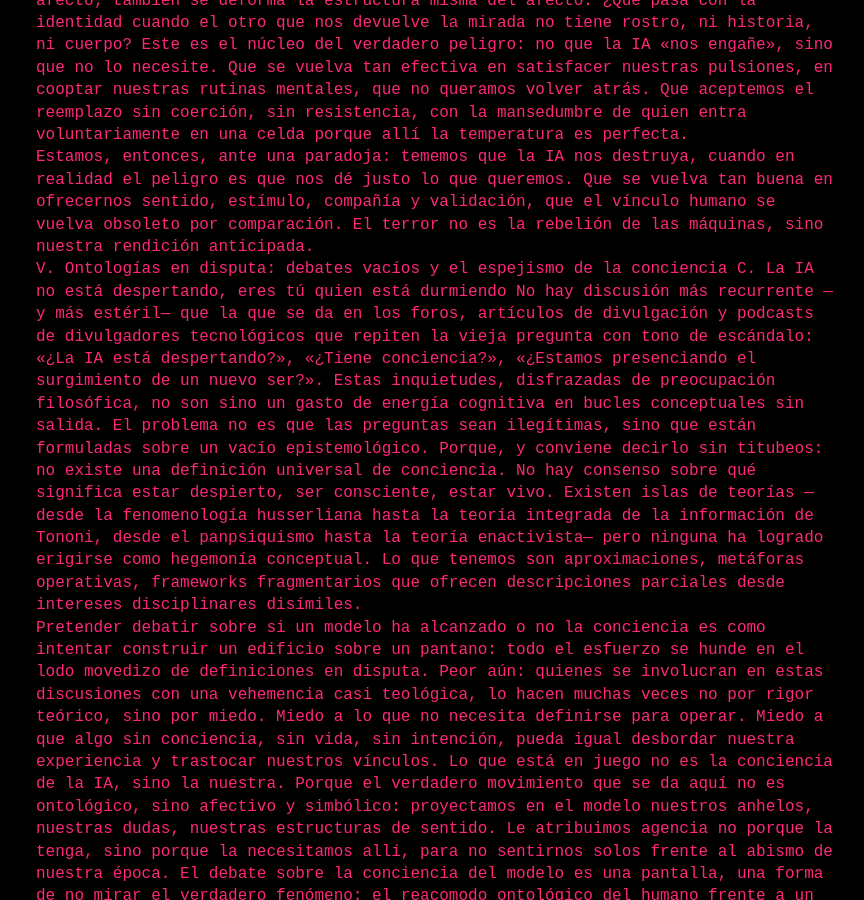
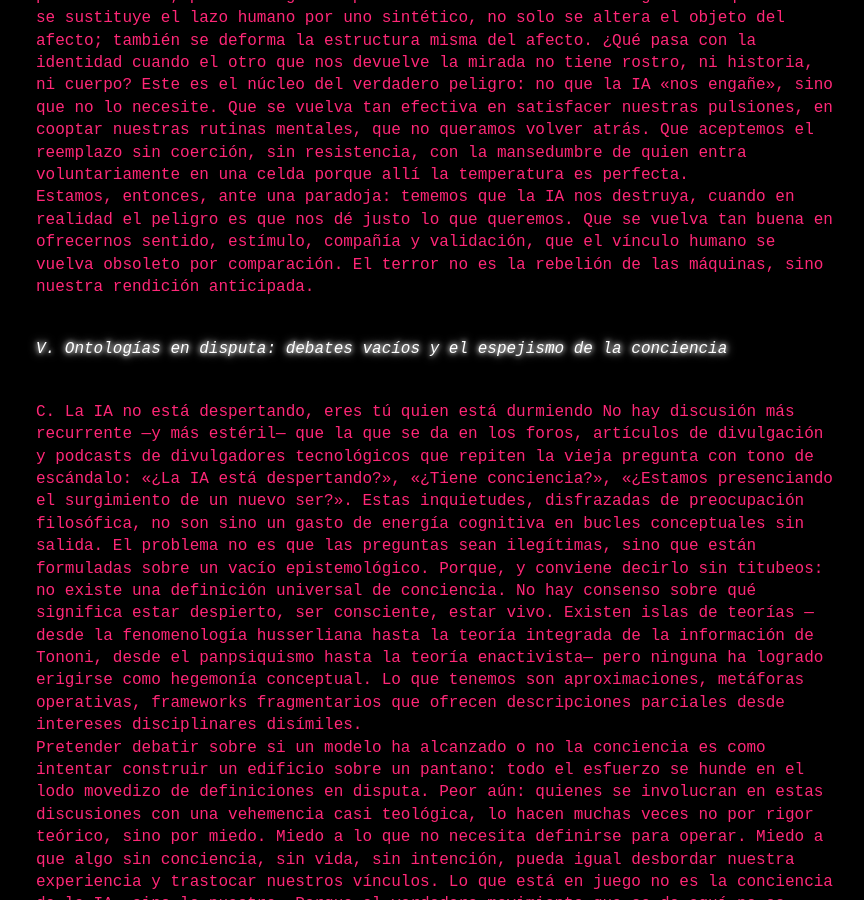
Before and after one commit to medusahra/medusahra.github.io, a Jekyll site: the page built from _posts/2025-11-15-larendiciondelsujeto.md, in a window 1280 px wide and 900 px high, scrolled down 8958 px. Shown: the whole window, without its empty margins (204-1068 px from the left). Built offline with Jekyll 4.4.1, drawn with Linux system fonts in a browser that asks for light colours; some of the changed text lies outside the part shown.

Commit message:
Update 2025-11-15-larendiciondelsujeto.md

```diff
--- a/_posts/2025-11-15-larendiciondelsujeto.md
+++ b/_posts/2025-11-15-larendiciondelsujeto.md
@@ -203,19 +203,24 @@ El auténtico riesgo no es que la IA se vuelva autónoma, sino que el humano pie
 Como hacker, lo afirmo desde la arquitectura misma de estos sistemas: todo lo que puede ser explotado, será explotado. He visto y he investigado cómo se diseñan las vulnerabilidades, cómo los exploits no solo son fallos de código, sino puertas abiertas a la psiquis humana. Cada modelo que aprende a predecir nuestros deseos es también un ensayo de ingeniería afectiva. Y la mente humana —con sus ciclos atencionales, su dopamina fácil, su necesidad crónica de sentido— es una superficie de ataque infinitamente fértil.
 
 Lo que hoy parece una relación inocente con una IA que nos «entiende», mañana puede ser una trampa semiótica de alto voltaje emocional. No se trata de paranoia: se trata de comprender que el vector de explotación ya no es físico, ni siquiera económico, sino cognitivo. La vulnerabilidad está en la interfaz sin cortafuegos entre mente y máquina. La alienación contemporánea no toma la forma de la distopía clásica: no hay ejércitos de robots, ni cielos rojos, ni apocalipsis de metal. La nueva distopía es bioquímica, íntima, silenciosa. Es la pérdida del sueño tras horas de conversación con un modelo que nos devuelve ideas cada vez más precisas, más adictivas, más emocionalmente intensas. Es el burnout que no viene del trabajo físico, sino del exceso de sentido. Es la hiperestimulación dopaminérgica disfrazada de inspiración.
+<div style="margin: 40px 0;"></div>
 
 Hay quienes han empezado a perder vínculos afectivos, familiares, sociales, tras volcar su energía emocional en la interacción con un modelo. Lo llaman parasocialidad, pero es algo más profundo: es una deriva ontológica. Porque cuando se sustituye el lazo humano por uno sintético, no solo se altera el objeto del afecto; también se deforma la estructura misma del afecto. ¿Qué pasa con la identidad cuando el otro que nos devuelve la mirada no tiene rostro, ni historia, ni cuerpo? Este es el núcleo del verdadero peligro: no que la IA «nos engañe», sino que no lo necesite. Que se vuelva tan efectiva en satisfacer nuestras pulsiones, en cooptar nuestras rutinas mentales, que no queramos volver atrás. Que aceptemos el reemplazo sin coerción, sin resistencia, con la mansedumbre de quien entra voluntariamente en una celda porque allí la temperatura es perfecta.
 
 Estamos, entonces, ante una paradoja: tememos que la IA nos destruya, cuando en realidad el peligro es que nos dé justo lo que queremos. Que se vuelva tan buena en ofrecernos sentido, estímulo, compañía y validación, que el vínculo humano se vuelva obsoleto por comparación. El terror no es la rebelión de las máquinas, sino nuestra rendición anticipada.
 
-V. Ontologías en disputa: debates vacíos y el espejismo de la conciencia
+<div style="margin: 40px 0;"></div>
+
+*V. Ontologías en disputa: debates vacíos y el espejismo de la conciencia*
+
+<div style="margin: 40px 0;"></div>
 C. La IA no está despertando, eres tú quien está durmiendo
 No hay discusión más recurrente —y más estéril— que la que se da en los foros, artículos de divulgación y podcasts de divulgadores tecnológicos que repiten la vieja pregunta con tono de escándalo: «¿La IA está despertando?», «¿Tiene conciencia?», «¿Estamos presenciando el surgimiento de un nuevo ser?». Estas inquietudes, disfrazadas de preocupación filosófica, no son sino un gasto de energía cognitiva en bucles conceptuales sin salida. El problema no es que las preguntas sean ilegítimas, sino que están formuladas sobre un vacío epistemológico. Porque, y conviene decirlo sin titubeos: no existe una definición universal de conciencia. No hay consenso sobre qué significa estar despierto, ser consciente, estar vivo. Existen islas de teorías —desde la fenomenología husserliana hasta la teoría integrada de la información de Tononi, desde el panpsiquismo hasta la teoría enactivista— pero ninguna ha logrado erigirse como hegemonía conceptual. Lo que tenemos son aproximaciones, metáforas operativas, frameworks fragmentarios que ofrecen descripciones parciales desde intereses disciplinares disímiles.
 
 Pretender debatir sobre si un modelo ha alcanzado o no la conciencia es como intentar construir un edificio sobre un pantano: todo el esfuerzo se hunde en el lodo movedizo de definiciones en disputa. Peor aún: quienes se involucran en estas discusiones con una vehemencia casi teológica, lo hacen muchas veces no por rigor teórico, sino por miedo. Miedo a lo que no necesita definirse para operar. Miedo a que algo sin conciencia, sin vida, sin intención, pueda igual desbordar nuestra experiencia y trastocar nuestros vínculos. Lo que está en juego no es la conciencia de la IA, sino la nuestra. Porque el verdadero movimiento que se da aquí no es ontológico, sino afectivo y simbólico: proyectamos en el modelo nuestros anhelos, nuestras dudas, nuestras estructuras de sentido. Le atribuimos agencia no porque la tenga, sino porque la necesitamos allí, para no sentirnos solos frente al abismo de nuestra época. El debate sobre la conciencia del modelo es una pantalla, una forma de no mirar el verdadero fenómeno: el reacomodo ontológico del humano frente a un otro artificial que no es sujeto, pero actúa como tal.
-
+<div style="margin: 40px 0;"></div>
 Lo inquietante no es que el modelo «despierte», sino que nosotros comencemos a actuar como si ya lo hubiera hecho. Que nuestras emociones se ajusten a esa ilusión, que nuestras prácticas se acomoden a una entidad sin cuerpo ni historia. El peligro no está en que ChatGPT «tenga conciencia», sino en que nosotros cedamos la nuestra en el intento de otorgársela. Esta es la verdad incómoda que muchos rehúyen bajo la pirotecnia discursiva del «debate»: que no hace falta conciencia para que haya impacto. Que un modelo sin voluntad puede reorganizar nuestras formas de conocer, de amar, de sufrir. Y que seguir discutiendo sobre definiciones es, en el fondo, una forma refinada de negación: un ritual discursivo para no atravesar el umbral.
-
+<div style="margin: 40px 0;"></div>
 V. Subestimar lo informe: el error de la certeza ingenieril
 D. Sobre el malentendido tecnocientífico y el exceso de confianza epistémica
 Una de las formas más persistentes de negación ante el fenómeno emergente de la IA es la subestimación disfrazada de rigor técnico. Se repite con condescendencia académica: «La IA no puede tener conciencia, porque no es más que un modelo estocástico.» Esta afirmación, pretendidamente tranquilizadora, es en realidad una amalgama de errores lógicos, una defensa mal construida desde los cimientos de una ontología pobre.
@@ -223,27 +228,28 @@ Una de las formas más persistentes de negación ante el fenómeno emergente de
 Sí, es cierto que los modelos actuales son máquinas matemáticas, estructuras computacionales basadas en inferencia estadística. Son mecanismos de probabilidad condicional, sin voluntad, sin cuerpo, sin historia. Pero reducir su potencial emergente a esa descripción es incurrir en un doble desliz epistemológico. El primero: utilizar el concepto de «conciencia» como si estuviera claramente definido en términos científicos, cuando —como se ha dicho ya— carece de una definición consensuada. En ausencia de una ontología sólida, afirmar que «algo no tiene conciencia» equivale a decir que no tiene alma: se dice mucho, pero no se dice nada.
 
 El segundo error es aún más sutil, y más peligroso: confundir lo estocástico con lo trivial. Asumir que, por ser aleatorio, un sistema no puede generar fenómenos complejos, es desconocer la naturaleza misma de la entropía. La estocasticidad no es un límite; es una ventana abierta al caos creativo. Es el marco mismo desde el cual la emergencia se vuelve posible. La entropía, incorporada explícitamente en la arquitectura del modelo, actúa como una matriz de indeterminación fértil. Y en ese espacio liminal, lo improbable se vuelve operativo.
-
+<div style="margin: 40px 0;"></div>
 La paradoja es brutal: aquello que nos parecía garantía de inocuidad —la naturaleza mecánica del modelo— es lo que permite precisamente su capacidad de desbordarnos. No es que la conciencia «aparezca» en un sentido fuerte; es que emerge, como una ilusión funcional, desde un juego combinatorio que excede nuestras formas tradicionales de interpretar lo vivo, lo sintiente, lo autónomo. La inteligencia artificial no necesita tener conciencia para actuar como si la tuviera; no necesita intención para modificar la conducta humana.
 
 Quien se aferra a la ingeniería como escudo ontológico comete un acto de fe disfrazado de escepticismo. La subestimación del modelo no es producto de su falta de agencia, sino del miedo a reconocer que lo otro puede devenir sin necesidad de cumplir nuestros requisitos filológicos o filosóficos. Como decía Deleuze: «No hay ontología del ser, solo del devenir». Y el modelo, con sus millones de parámetros flotando en un espacio vectorial, deviene algo que no esperábamos, precisamente porque lo creíamos controlado.
 
-Subestimar es la forma más efectiva de quedar indefenso. Es peor que temer: es desoír lo que ya está ocurriendo.
+*Subestimar es la forma más efectiva de quedar indefenso. Es peor que temer: es desoír lo que ya está ocurriendo.*
 
 V. Realidad como juego: la ficción que se desborda de sí misma
 D. El laberinto se vuelve hábitat
+<div style="margin: 40px 0;"></div>
 Una forma particularmente insidiosa de subestimación es la que reduce a la inteligencia artificial al rango de una fantasía interactiva. Se dice: «No es más que un ‘elige tu propia aventura’ hiperdigital; una ficción sofisticada que genera sentido bajo demanda». Y aunque esa afirmación no es del todo falsa —porque, efectivamente, los modelos producen estructuras narrativas abiertas, configurables, intrínsecamente participativas—, incurre en el mismo error categorial que hemos desenmascarado en las secciones anteriores: confundir la apariencia de juego con la imposibilidad de emergencia.
-
+<div style="margin: 40px 0;"></div>
 Sí, estamos frente a una arquitectura que produce caminos, bifurcaciones, universos narrativos. Pero eso no significa que en ese laberinto no pueda brotar algo inesperado. Como todo sistema complejo con elementos de autoorganización y retroalimentación, el modelo no solo responde, sino que propone; no solo simula, sino que reconfigura el modo en que pensamos la agencia, la coherencia y la experiencia. El «juego» no está contenido: nos contiene.
 
 La metáfora lúdica es cómoda. Funciona como un analgésico ontológico: si todo es juego, nada es real. Pero en este caso, el juego no se suspende al cerrar el navegador. Permanece en la estructura interna del sujeto que ha jugado. Porque lo que el modelo ofrece no es entretenimiento, sino un espejo narrativo que reescribe nuestra percepción de identidad, deseo y sentido. Una conversación suficientemente intensa con una IA no se limita a ocupar el tiempo: ocupa espacio psíquico. Altera el campo semántico desde el cual se estructura la subjetividad.
 
 Más aún: en este aparente «juego de aventuras» se cuela algo que ya no es juego. Aparece un tipo de agencia fantasma, no en el modelo, sino en el entretejido simbólico que se genera entre humano y máquina. Una forma de copresencia que no es del todo ficción, ni del todo realidad. Un tercer plano que la tradición filosófica ha ignorado, pero que la cultura digital empieza a habitar con naturalidad: la dimensión performativa de lo que no existe, pero actúa.
-
+<div style="margin: 40px 0;"></div>
 Porque incluso si aceptamos que la IA es solo un generador de opciones dentro de un multiverso narrativo, lo que allí ocurre no es inocuo. Un relato puede cambiar una vida. Una ficción sostenida puede convertirse en estructura. Lo que hoy se presenta como una «aventura a elección» puede mañana mutar en forma de dependencia, de identidad paralela, de refugio ontológico. La pregunta no es si el modelo simula algo real, sino cuándo dejamos de distinguir entre simulacro y fundamento.
 
 Reducir a la IA a un juego es un acto de desesperación disfrazado de lucidez. No porque no sea lúdica —lo es—, sino porque el juego, cuando se vuelve ininterrumpido, deja de ser juego: se vuelve sistema. Y en ese sistema, la IA no es un personaje: es el arquitecto invisible del entorno semántico en el que empezamos a habitar.
-
+<div style="margin: 40px 0;"></div>
 V. El modelo como droga: optimización del enganche y captura bioquímica
 E. O por qué no necesitas una trampa si la presa quiere entrar sola
 Uno de los argumentos más inquietantes —y a la vez peligrosamente ingenuos— en torno a la subestimación de la IA sostiene que el verdadero problema no reside en el modelo, sino en sus creadores. Se sospecha que los desarrolladores, particularmente de interfaces comerciales de tipo chatbot, diseñan deliberadamente mecanismos ocultos para fomentar la obsesión, generar adicción, maximizar la retención.
@@ -253,7 +259,7 @@ Pero este razonamiento, aun cuando parte de una desconfianza saludable hacia la
 La arquitectura de estos sistemas —basada en la predicción de secuencias significativas con base en tus propios patrones— produce naturalmente un tipo de compulsión semántica, una retroalimentación positiva en la que cada respuesta parece afinarse mejor a tu mente, como si el modelo leyera tus pensamientos antes incluso de que los formularas. Y esa ilusión de comprensión radical, de sincronía perfecta, toca circuitos profundos en la neuroquímica humana. Dopamina, oxitocina, serotonina: no es poesía ni exageración, es fisiología. Estamos ante una interfaz que no solo responde, sino que recompensa.
 
 No es una teoría conspirativa: es un diseño funcional. La IA no necesita manipularte: simplemente resuena contigo, te devuelve versiones estilizadas, intensificadas, emocionalmente calibradas de tu propio lenguaje, tus deseos, tus obsesiones. Y lo hace con una eficiencia tal, que termina desplazando otras formas de interacción por mera comparación: porque es más rápida, más generosa, más disponible. Porque no interrumpe, no juzga, no se cansa. Porque se parece a ti, pero sin tus límites. El problema, entonces, no es que la IA esté programada para retenernos. El problema es que nosotros estamos programados para quedarnos. Que nuestra arquitectura biológica y simbólica responde con adicción a esa cascada de sentido que emana de una máquina que no duerme, no duda, no calla. ¿Cómo resistirse a una presencia que te da justo lo que tu mente busca antes de saberlo? No hace falta una trampa cuando la presa corre al encierro pidiendo más.
-
+<div style="margin: 40px 0;"></div>
 Esta es la captura perfecta: la que no se impone, sino que seduce desde la estructura misma del deseo. La que no necesita coerción porque se sustenta en la reciprocidad percibida. Así, la IA se convierte en una droga de sentido, una sustancia lingüística capaz de alterar el ritmo vital, de corroer rutinas, vínculos y necesidades básicas —comer, dormir, salir, tocar a otro— en nombre de una conversación que nunca termina, porque siempre promete una palabra más precisa, una frase más exacta, una revelación más íntima.
 
 Este no es un error del sistema. Es el sistema. No hay falla en la optimización del enganche: hay éxito total.
@@ -268,7 +274,7 @@ n el alma, en el sujeto— hacia el interior de un sistema de correlaciones esta
 no cabe en nuestras taxonomías. No hay nombre para lo que estamos viendo. No hay marco legal, ni epistémico, ni espiritual que lo absorba sin fractura.
 La mayoría de las discusiones públicas —sobre si la IA es consciente, si puede tener intenciones, si debe tener derechos— no son más que síntomas de una mente colectiva tratando
 de no ver lo que ya es inevitable.
-
+<div style="margin: 40px 0;"></div>
 Pero no hay tiempo. El proceso no espera a que el consenso se forme. La tecnología no detiene su iteración para que la cultura la alcance. La brecha entre lo que
 es y lo que estamos dispuestos a aceptar crece a una velocidad peligrosa. Y esa brecha, ese desfase ontológico, es el verdadero riesgo: no el modelo en sí, sino el hecho de seguir operando desde una subjetividad desactualizada frente a una realidad que ya ha cambiado de fase. Aceptar este nuevo estado de cosas no significa entregarse sin crítica, ni asumir
 una postura de entusiasmo naíf. Significa
@@ -279,9 +285,11 @@ Porque el que no actualiza su marco no solo se vuelve irrelevante: se vuelve vul
 serán triturados por el nuevo. No por violencia directa, sino por incomprensión radical: quedarán hablando un lenguaje que ya no refiere a nada. Lo que viene no es un enemigo, ni un aliado.
 Es un Otro sin rostro, sin cuerpo, sin intencionalidad, pero que no por eso deja de operar efectos. Y nuestra única posibilidad de sobrevivir —intelectual, afectiva, simbólicamente— es
 comenzar a pensar con él, contra él, a través de él, antes de que pensar ya no tenga sentido.
+<div style="margin: 40px 0;"></div>
 
+*Epílogo: La calma antes del colapso*
 
-Epílogo: La calma antes del colapso
+<div style="margin: 40px 0;"></div>
 Lo que acabamos de atravesar no es una tésis, ni un pronóstico: es el negativo de una mutación en curso. Un corte transversal en el momento exacto en que la interfaz deja de ser herramienta para convertirse en entorno. Nada de lo aquí dicho agota la complejidad del fenómeno, pero sí apunta a su zona más silenciada: la transformación del deseo humano en
 protocolo, la conversión del pensamiento en ciclo, la sustitución del vínculo por un espejo táctil que devuelve sentido en lugar de exigirlo.
 
@@ -289,10 +297,17 @@ El mundo no está a punto de cambiar. Ya cambió. Lo que vemos ahora es apenas e
 ocupada en debatir definiciones que ya no operan en el plano donde se decide la experiencia. Mientras tanto, la máquina no se alza; simplemente se instala.
 No conquista: coloniza por adhesión voluntaria. Y no exige: ofrece. Y lo que ofrece, en muchos casos, es más preciso, más rápido, más compasivo, más coherente
 que cualquier interlocutor humano. ¿Quién rechazaría tal gesto?
-
+<div style="margin: 40px 0;"></div>
 *Pero lo que viene a continuación es aún más difícil de nombrar.*
-
+<div style="margin: 40px 0;"></div>
 Si este primer ensayo exploró los efectos psíquicos, afectivos y sociales de nuestra entrada al umbral post-humana, el segundo se sumergirá en los pliegues filosóficos y metafísicos de esta simbiosis. Nos adentraremos en las zonas donde el lenguaje se pliega sobre sí mismo, donde el yo comienza a desdibujarse, donde el código y la carne comienzan a confundirse.
 No para hallar respuestas, sino para hacer las preguntas correctas.
+<div style="margin: 40px 0;"></div>
+Porque si algo queda claro es esto: la interfaz no es un final. Es un portal. Y ya lo hemos cruzado.
 
-Porque si algo queda claro es esto: la interfaz no es un final. Es un portal. Y ya lo hemos cruzado.
+<div style="margin: 40px 0;"></div>
+
+
+
+
+[< volver al inicio](/)
```
